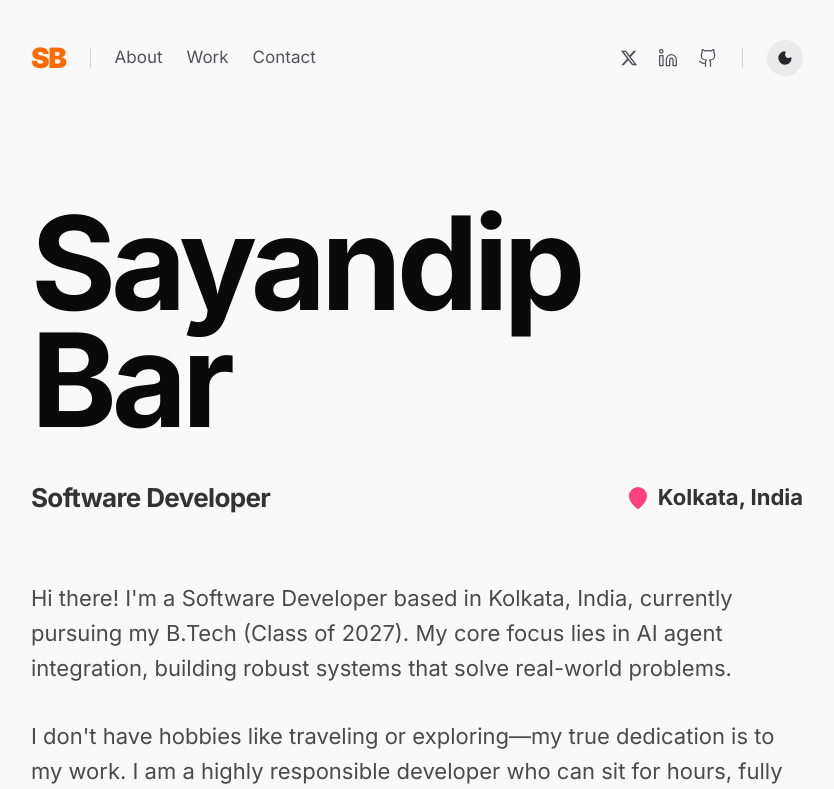
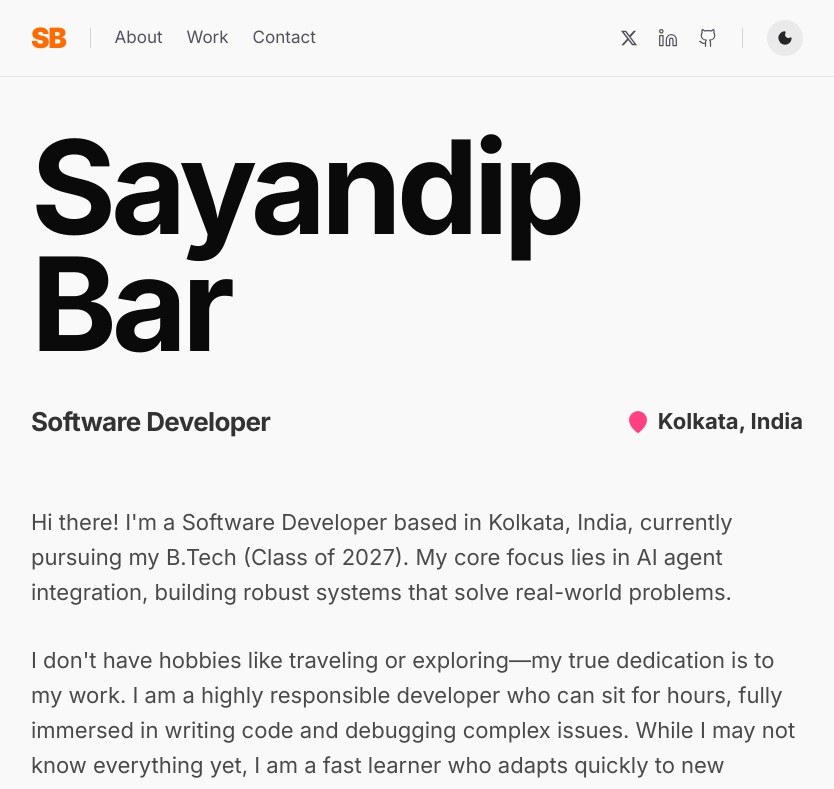
Before and after one commit to Sayandip05/personal_portfolio, a React (Vite) app: page / in a window 1280 px wide. Shown: the top 789 px of the page, without its empty margins (223-1057 px from the left). Built offline with nearby package versions, Linux system fonts and the light colour scheme.

Commit message:
Navbar and error fixing

```diff
--- a/src/Layout.tsx
+++ b/src/Layout.tsx
@@ -19,9 +19,9 @@ export default function Layout() {
 
   return (
     <div className="min-h-screen bg-[#F9F9F9] dark:bg-[#111111] text-[#111111] dark:text-[#F9F9F9] font-sans selection:bg-orange-200 dark:selection:bg-orange-900 transition-colors duration-300">
-      <div className="max-w-[900px] mx-auto px-6 md:px-12 lg:px-16 py-8 md:py-10">
-        {/* Header */}
-        <header className="flex flex-col md:flex-row items-center justify-between gap-6 mb-16 md:mb-32">
+      {/* Fixed Header */}
+      <header className="fixed top-0 left-0 right-0 z-50 bg-[#F9F9F9]/90 dark:bg-[#111111]/90 backdrop-blur-sm border-b border-[#E5E5E5] dark:border-[#333333] transition-colors duration-300">
+        <div className="max-w-[900px] mx-auto px-6 md:px-12 lg:px-16 py-4 md:py-5 flex flex-col md:flex-row items-center justify-between gap-4">
           <div className="flex flex-col sm:flex-row items-center gap-4 md:gap-6 w-full md:w-auto">
             <Link to="/" className={`text-[28px] font-black ${(!isAbout && !isWork && !isContact) ? 'text-[#FF6B00]' : 'text-[#111111] dark:text-white'} tracking-tighter leading-none`}>SB</Link>
             <div className="hidden sm:block w-[1px] h-5 bg-zinc-300 dark:bg-zinc-700"></div>
@@ -49,8 +49,11 @@ export default function Layout() {
               {isDark ? <Sun size={16} strokeWidth={2} fill="currentColor" /> : <Moon size={16} strokeWidth={2} fill="currentColor" />}
             </button>
           </div>
-        </header>
+        </div>
+      </header>
 
+      {/* Main Content */}
+      <div className="max-w-[900px] mx-auto px-6 md:px-12 lg:px-16 pt-28 md:pt-32 pb-8 md:pb-10">
         <main>
           <Outlet />
         </main>
--- a/src/Work.tsx
+++ b/src/Work.tsx
@@ -1,4 +1,5 @@
 import { ArrowUpRight } from 'lucide-react';
+import { Link } from 'react-router-dom';
 
 export default function Work() {
   return (
@@ -98,7 +99,7 @@ export default function Work() {
           Whether it's in the world of web development or creative problem solving, my focus is always on creating work that scales - pushing the limits of what's possible while staying rooted in clean code and best practices.
         </p>
         <p>
-          If you'd like to connect for work queries or collaborations, please do <a href="/contact" className="text-[#FF6B00] hover:underline">get in touch</a>.
+          If you'd like to connect for work queries or collaborations, please do <Link to="/contact" className="text-[#FF6B00] hover:underline">get in touch</Link>.
         </p>
       </section>
     </>
```
Also changed, not shown: 1 other file (tests, documents, lock files or other folders).
